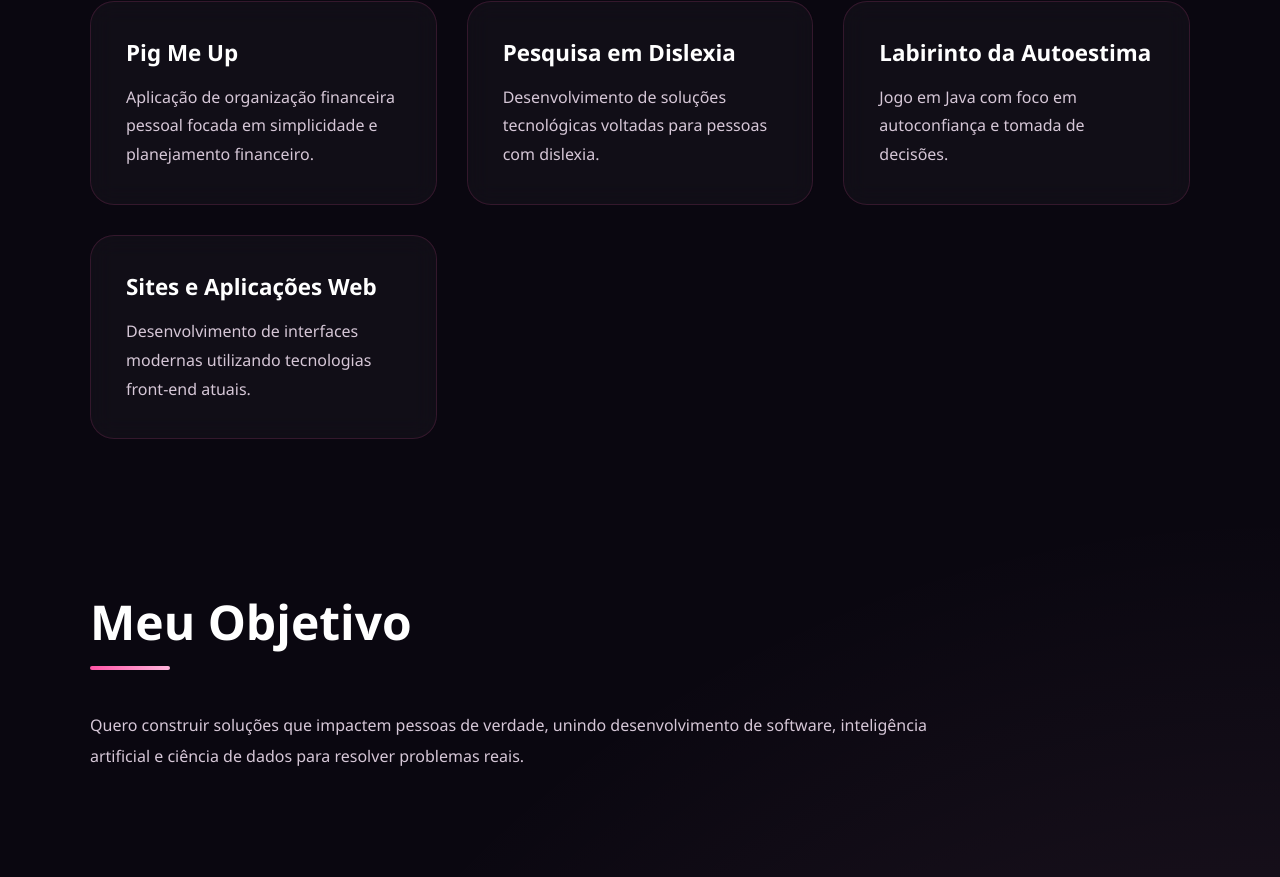
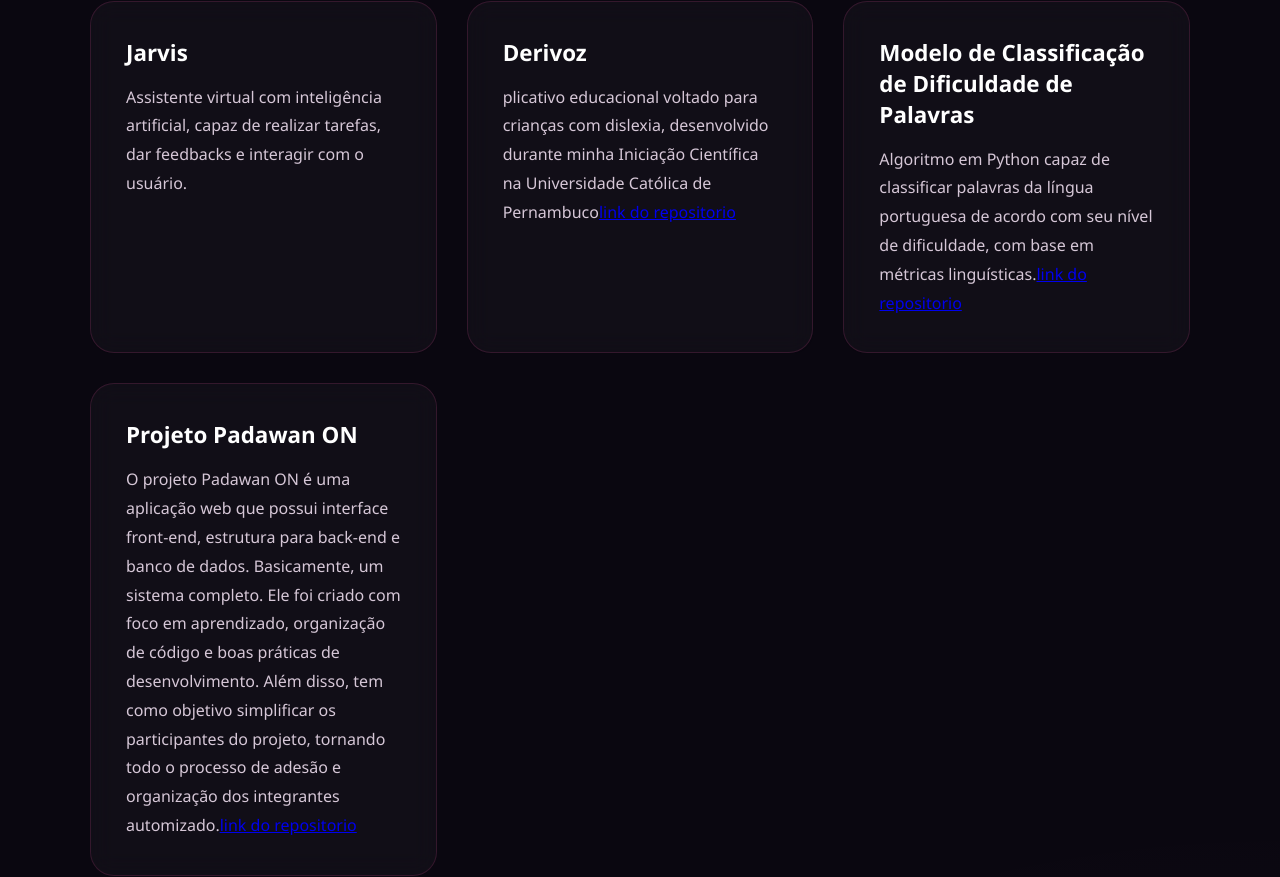
Before and after one commit to quezinhacosta/repositorio-muito-bom, a Next.js app in the folder portnew/: page / in a window 1280 px wide. Shown: the part 1977-2854 px from the top of the page. Built offline with nearby package versions, Linux system fonts and the light colour scheme.

Commit message:
att do novo style

```diff
--- a/portnew/src/app/page.tsx
+++ b/portnew/src/app/page.tsx
@@ -55,37 +55,45 @@
       </section>
 
       <section id="projetos" className="projects">
-        <h2>Projetos</h2>
+        <h2>Principais projetos</h2>
 
         <div className="cards">
           <article className="card">
-            <h3>Pig Me Up</h3>
+            <h3>Jarvis</h3>
             <p>
-              Aplicação de organização financeira pessoal focada em simplicidade
-              e planejamento financeiro.
+              Assistente virtual com inteligência artificial, capaz de realizar
+              tarefas, dar feedbacks e interagir com o usuário.
             </p>
           </article>
 
           <article className="card">
-            <h3>Pesquisa em Dislexia</h3>
+            <h3>Derivoz</h3>
             <p>
-              Desenvolvimento de soluções tecnológicas voltadas para pessoas
-              com dislexia.
+              plicativo educacional voltado para crianças com dislexia, desenvolvido durante minha Iniciação Científica na Universidade Católica de Pernambuco
+               <a href="https://github.com/quezinhacosta/Derivoz" target="_blank" rel="noopener noreferrer">
+                  link do repositorio
+                </a>
             </p>
           </article>
 
           <article className="card">
-            <h3>Labirinto da Autoestima</h3>
+            <h3>Modelo de Classificação de Dificuldade de Palavras</h3>
             <p>
-              Jogo em Java com foco em autoconfiança e tomada de decisões.
+              Algoritmo em Python capaz de classificar palavras da língua portuguesa de acordo com seu nível de dificuldade, com base em métricas linguísticas.
+              <a href="https://github.com/quezinhacosta/algoritmo-analisador-palavras" target="_blank" rel="noopener noreferrer">
+                  link do repositorio
+                </a>
             </p>
           </article>
 
           <article className="card">
-            <h3>Sites e Aplicações Web</h3>
+            <h3>Projeto Padawan ON</h3>
             <p>
-              Desenvolvimento de interfaces modernas utilizando tecnologias
-              front-end atuais.
+                O projeto Padawan ON é uma aplicação web que possui interface front-end, estrutura para back-end e banco de dados. Basicamente, um sistema completo.
+                Ele foi criado com foco em aprendizado, organização de código e boas práticas de desenvolvimento. Além disso, tem como objetivo simplificar os participantes do projeto, tornando todo o processo de adesão e organização dos integrantes automizado.
+                <a href="https://github.com/quezinhacosta/padawan-projeto" target="_blank" rel="noopener noreferrer">
+                  link do repositorio
+                </a>
             </p>
           </article>
         </div>
@@ -96,8 +104,7 @@
 
         <p>
           Quero construir soluções que impactem pessoas de verdade, unindo
-          desenvolvimento de software, inteligência artificial e ciência de
-          dados para resolver problemas reais.
+          desenvolvimento e inteligência artificia para problemáticas do cotidiano. Sou apaixonada por desenvolver soluções verdadeiramente uteis.
         </p>
       </section>
 
```
